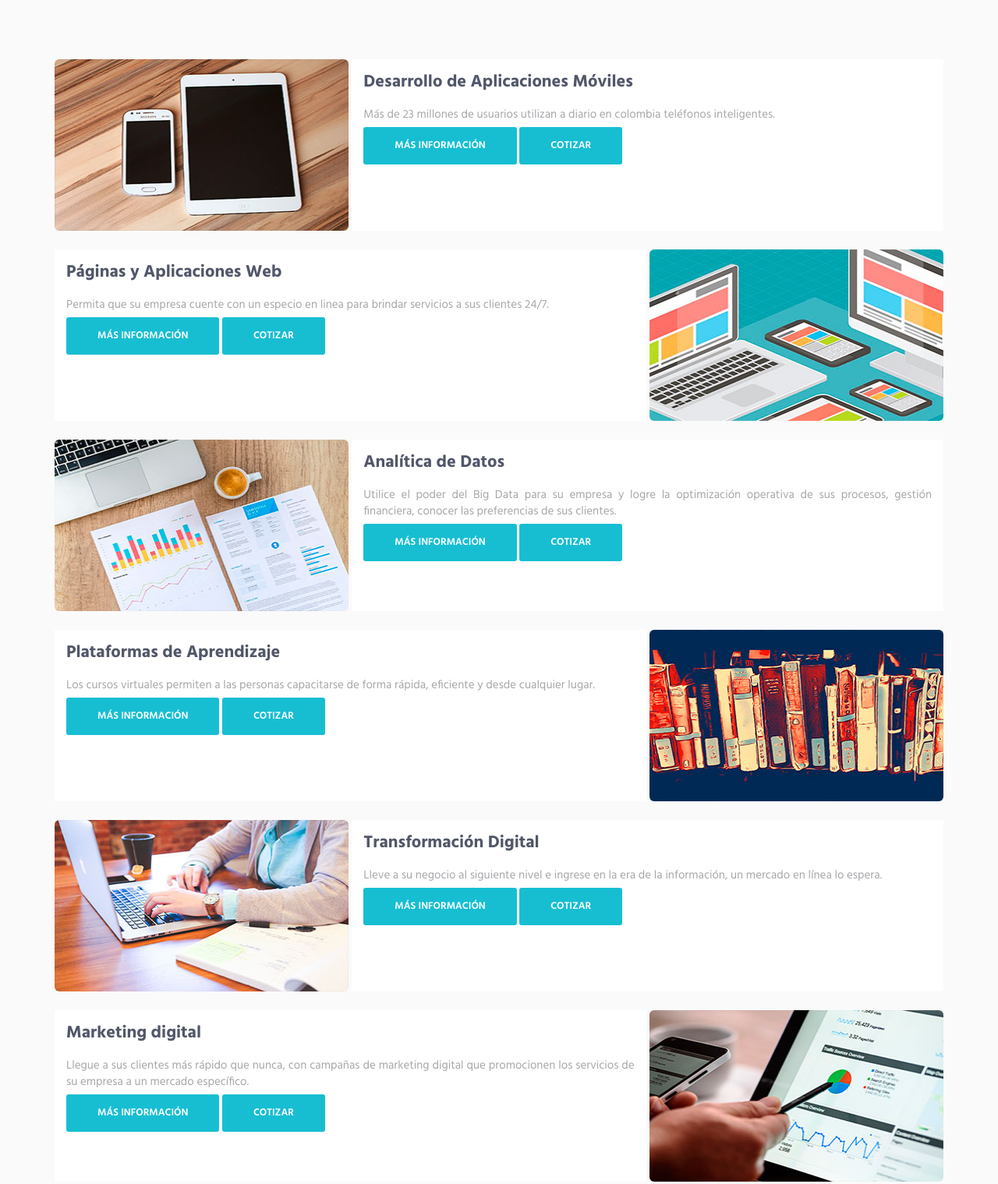
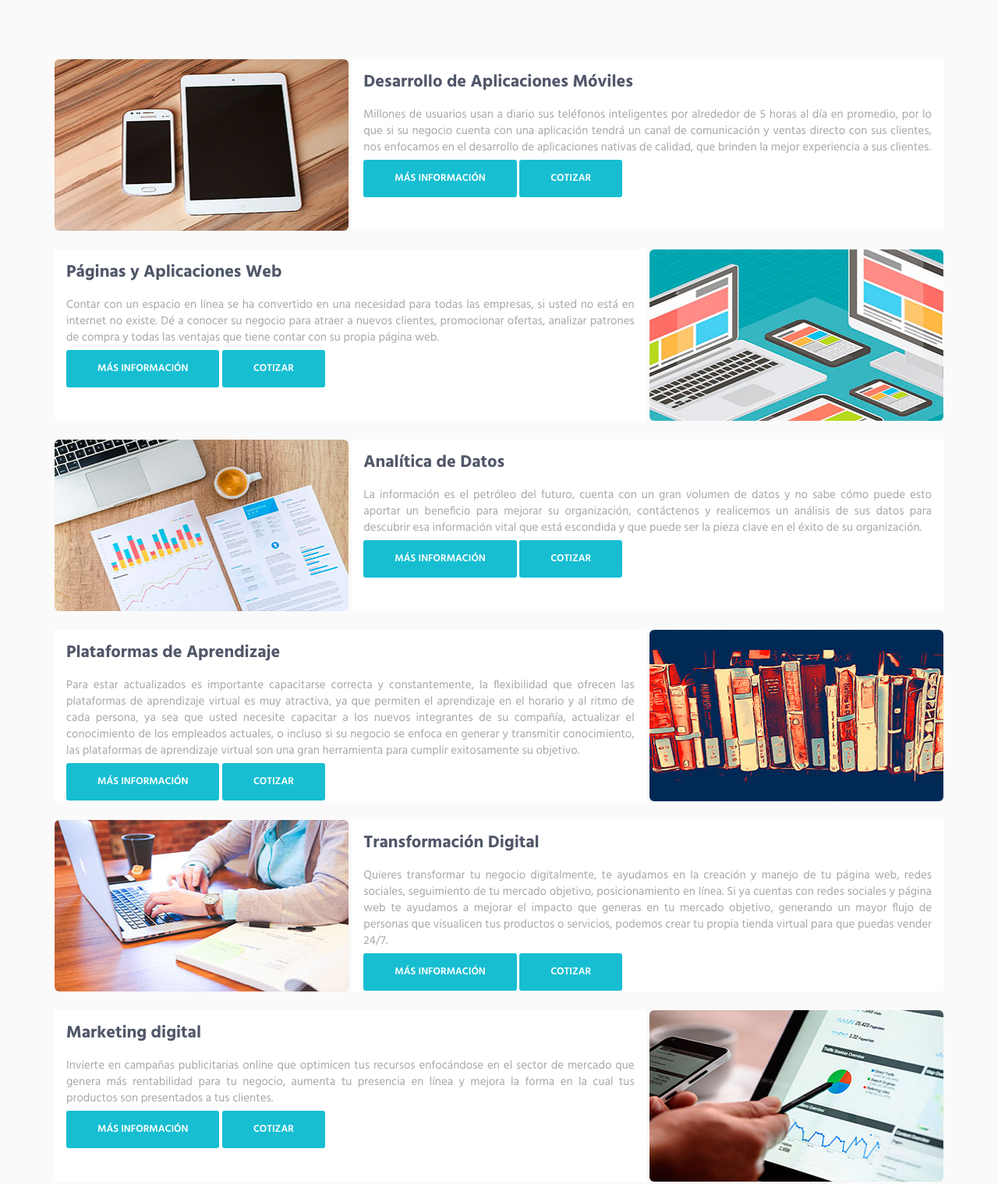
Before and after one commit to Han253/Web-page, a plain HTML site: page HTML/html/services.html in a window 1280 px wide. Shown: the part 440-1959 px from the top of the page at 78% size. Drawn offline with Linux system fonts and the light colour scheme.

Commit message:
Add services description
Add services description

```diff
--- a/HTML/html/services.html
+++ b/HTML/html/services.html
@@ -95,7 +95,7 @@
                         <div class="col-sm-8 sm-margin-b-4">
                             <div class="product"  style="height: 220px;">
                                 <h3>Desarrollo de Aplicaciones Móviles</h3>
-                                <p class="margin-b-5" style="text-align: justify;">Más de 23 millones de usuarios utilizan a diario en colombia teléfonos inteligentes.</p>
+                                <p class="margin-b-5" style="text-align: justify;">Millones de usuarios usan a diario sus teléfonos inteligentes por alrededor de 5 horas al día en promedio, por lo que si su negocio cuenta con una aplicación tendrá un canal de comunicación y ventas directo con sus clientes, nos enfocamos en el desarrollo de aplicaciones nativas de calidad, que brinden la mejor experiencia a sus clientes.</p>
                                 <a class="btn btn-primary btn-theme btn-theme-sm btn-default-bg text-uppercase margin-b-5" href="https://www.youtube.com/
                                 watch?v=DNR2AY7b6kI" title="Más Información" >Más Información</a>
                                 <a class="btn btn-primary btn-theme btn-theme-sm btn-default-bg text-uppercase margin-b-5" href="https://www.youtube.com/watch?v=DNR2AY7b6kI" title="Más Información" >Cotizar</a>
@@ -110,7 +110,7 @@
                             <div class="product" style="height: 220px;">
                                 <div>
                                     <h3>Páginas y Aplicaciones Web</h3>
-                                    <p class="margin-b-5" style="text-align: justify;">Permita que su empresa cuente con un especio en linea para brindar servicios a sus clientes 24/7.</p>
+                                    <p class="margin-b-5" style="text-align: justify;">Contar con un espacio en línea se ha convertido en una necesidad para todas las empresas, si usted no está en internet no existe. Dé a conocer su negocio para atraer a nuevos clientes, promocionar ofertas, analizar patrones de compra y todas las ventajas que tiene contar con su propia página web. </p>
                                     <a class="btn btn-primary btn-theme btn-theme-sm btn-default-bg text-uppercase margin-b-5" href="https://www.youtube.com/
                                     watch?v=DNR2AY7b6kI" title="Más Información" >Más Información</a>
                                     <a class="btn btn-primary btn-theme btn-theme-sm btn-default-bg text-uppercase margin-b-5" href="https://www.youtube.com/watch?v=DNR2AY7b6kI" title="Más Información" >Cotizar</a>
@@ -133,7 +133,7 @@
                         <div class="col-sm-8 sm-margin-b-4">
                             <div class="product"  style="height: 220px;">
                                 <h3>Analítica de Datos</h3>
-                                <p class="margin-b-5" style="text-align: justify;">Utilice el poder del Big Data para su empresa y logre la optimización operativa de sus procesos, gestión financiera, conocer las preferencias de sus clientes.</p>
+                                <p class="margin-b-5" style="text-align: justify;">La información es el petróleo del futuro, cuenta con un gran volumen de datos y no sabe cómo puede esto aportar un beneficio para mejorar su organización, contáctenos y realicemos un análisis de sus datos para descubrir esa información vital que está escondida y que puede ser la pieza clave en el éxito de su organización.</p>
                                 <a class="btn btn-primary btn-theme btn-theme-sm btn-default-bg text-uppercase margin-b-5" href="https://www.youtube.com/
                                 watch?v=DNR2AY7b6kI" title="Más Información" >Más Información</a>
                                 <a class="btn btn-primary btn-theme btn-theme-sm btn-default-bg text-uppercase margin-b-5" href="https://www.youtube.com/watch?v=DNR2AY7b6kI" title="Más Información" >Cotizar</a>
@@ -148,7 +148,7 @@
                             <div class="product" style="height: 220px;">
                                 <div>
                                     <h3>Plataformas de Aprendizaje</h3>
-                                    <p class="margin-b-5" style="text-align: justify;">Los cursos virtuales permiten a las personas capacitarse de forma rápida, eficiente y desde cualquier lugar.</p>
+                                    <p class="margin-b-5" style="text-align: justify;">Para estar actualizados es importante capacitarse correcta y constantemente, la flexibilidad que ofrecen las plataformas de aprendizaje virtual es muy atractiva, ya que permiten el aprendizaje en el horario y al ritmo de cada persona, ya sea que usted necesite capacitar a los nuevos integrantes de su compañía, actualizar el conocimiento de los empleados actuales, o incluso si su negocio se enfoca en generar y transmitir conocimiento, las plataformas de aprendizaje virtual son una gran herramienta para cumplir exitosamente su objetivo.</p>
                                     <a class="btn btn-primary btn-theme btn-theme-sm btn-default-bg text-uppercase margin-b-5" href="https://www.youtube.com/
                                     watch?v=DNR2AY7b6kI" title="Más Información" >Más Información</a>
                                     <a class="btn btn-primary btn-theme btn-theme-sm btn-default-bg text-uppercase margin-b-5" href="https://www.youtube.com/watch?v=DNR2AY7b6kI" title="Más Información" >Cotizar</a>
@@ -170,7 +170,7 @@
                         <div class="col-sm-8 sm-margin-b-4">
                             <div class="product"  style="height: 220px;">
                                 <h3>Transformación Digital</h3>
-                                <p class="margin-b-5" style="text-align: justify;">Lleve a su negocio al siguiente nivel e ingrese en la era de la información, un mercado en línea lo espera.</p>
+                                <p class="margin-b-5" style="text-align: justify;">Quieres transformar tu negocio digitalmente, te ayudamos en la creación y manejo de tu página web, redes sociales, seguimiento de tu mercado objetivo, posicionamiento en línea. Si ya cuentas con redes sociales y página web te ayudamos a mejorar el impacto que generas en tu mercado objetivo, generando un mayor flujo de personas que visualicen tus productos o servicios, podemos crear tu propia tienda virtual para que puedas vender 24/7.  </p>
                                 <a class="btn btn-primary btn-theme btn-theme-sm btn-default-bg text-uppercase margin-b-5" href="https://www.youtube.com/
                                 watch?v=DNR2AY7b6kI" title="Más Información" >Más Información</a>
                                 <a class="btn btn-primary btn-theme btn-theme-sm btn-default-bg text-uppercase margin-b-5" href="https://www.youtube.com/watch?v=DNR2AY7b6kI" title="Más Información" >Cotizar</a>
@@ -185,7 +185,7 @@
                             <div class="product" style="height: 220px;">
                                 <div>
                                     <h3>Marketing digital</h3>
-                                    <p class="margin-b-5" style="text-align: justify;">Llegue a sus clientes más rápido que nunca, con campañas de marketing digital que promocionen los servicios de su empresa a un mercado específico.</p>
+                                    <p class="margin-b-5" style="text-align: justify;">Invierte en campañas publicitarias online que optimicen tus recursos enfocándose en el sector de mercado que genera más rentabilidad para tu negocio, aumenta tu presencia en línea y mejora la forma en la cual tus productos son presentados a tus clientes.</p>
                                     <a class="btn btn-primary btn-theme btn-theme-sm btn-default-bg text-uppercase margin-b-5" href="https://www.youtube.com/
                                     watch?v=DNR2AY7b6kI" title="Más Información" >Más Información</a>
                                     <a class="btn btn-primary btn-theme btn-theme-sm btn-default-bg text-uppercase margin-b-5" href="https://www.youtube.com/watch?v=DNR2AY7b6kI" title="Más Información" >Cotizar</a>
```
Also changed, not shown: HTML/index.html (+1 -1 lines).
